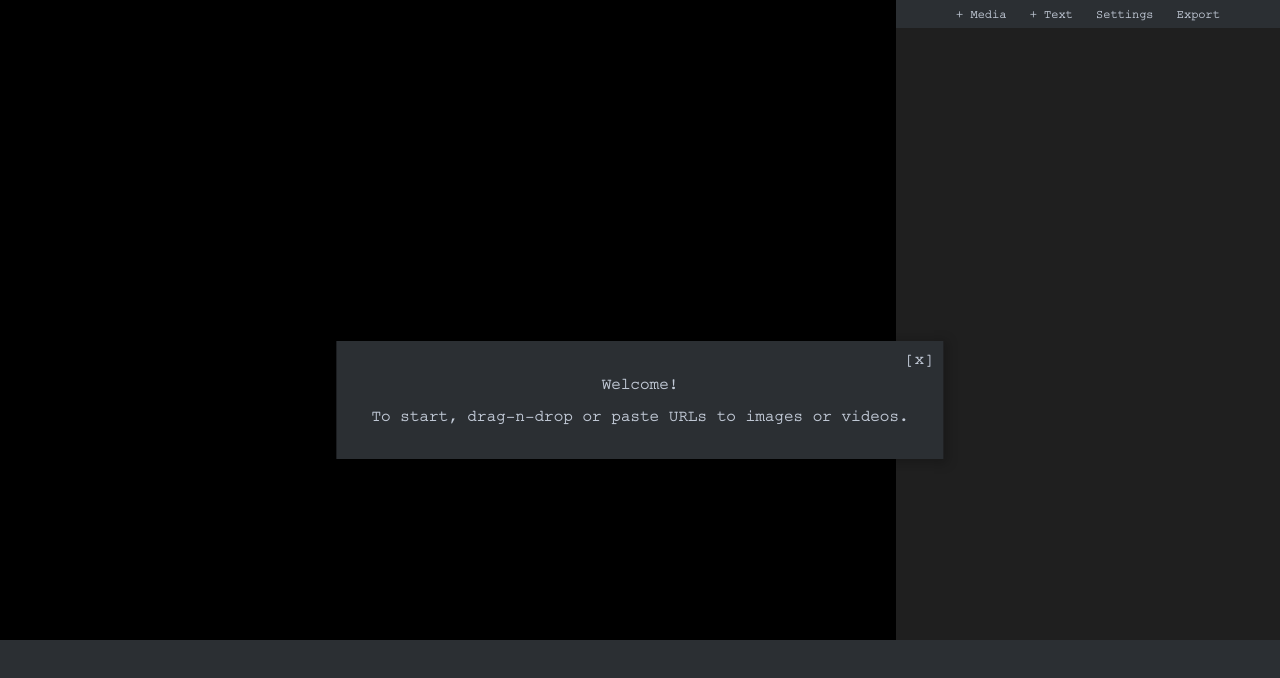
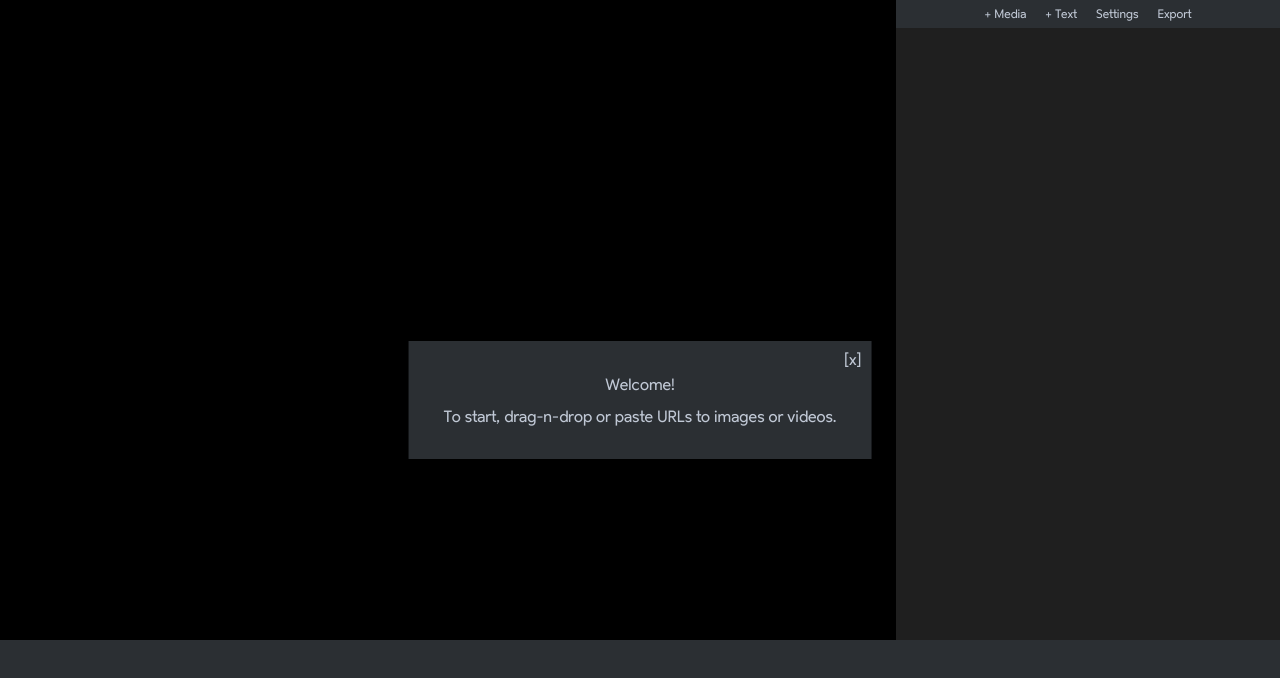
Before and after one commit to thejupitergroup/WebCut, a plain HTML site: page index.html in a window 1280 px wide. Drawn offline with Linux system fonts and the light colour scheme; no server answers.

Commit message:
Changed 3 files

```diff
--- a/reset.css
+++ b/reset.css
@@ -9,6 +9,11 @@ Twitter: @rich_clark
 @font-face {
     font-family: 'Courier WebCut';
     src: url(/CourierWebCut.ttf);
+}
+
+@font-face {
+    font-family: 'JupiterSans';
+    src: url(/jupitersans.ttf);
 }
 
 html, body, div, span, object, iframe,
@@ -28,7 +33,7 @@ time, mark, audio, video {
     border:0;
     outline:0;
     font-size:100%;
-    font-family: 'Courier WebCut';
+    font-family: 'JupiterSans';
     vertical-align:baseline;
     background:transparent;
 }
@@ -60,7 +65,7 @@ a {
     margin:0;
     padding:0;
     font-size:100%;
-    font-family: 'Courier WebCut';
+    font-family: 'JupiterSans';
     vertical-align:baseline;
     background:transparent;
 }
@@ -76,7 +81,7 @@ ins {
 mark {
     background-color:#e3e3e3;
     color:#1f1f1f;
-    font-family: 'Courier WebCut';
+    font-family: 'JupiterSans';
 }
 
 del {
--- a/style.css
+++ b/style.css
@@ -3,10 +3,15 @@
   src: url(/CourierWebCut.ttf);
 }
 
+@font-face {
+  font-family: 'JupiterSans';
+  src: url(/jupitersans.ttf);
+}
+
 html, body {
   margin: 0;
   padding: 0;
-  font-family: 'Courier WebCut';
+  font-family: 'JupiterSans';
 }
 
 ::-moz-selection {
@@ -114,7 +119,7 @@ text-align: center;
   bottom: 20%;
   width: 30%;
   color: rgb(192,200,213);
-  font-family: 'Courier WebCut';
+  font-family: 'JupiterSans';
 }
 
 #cursor_preview {
@@ -128,14 +133,14 @@ text-align: center;
   color: white;
   font-size: 10px;
   color: rgb(255,255,255);
-  font-family: 'Courier WebCut';
+  font-family: 'JupiterSans';
 }
 
 #header {
   background: rgb(43,47,51);
   text-align: center;
   font-size: 12px;
-  font-family: 'Courier WebCut';
+  font-family: 'JupiterSans';
 }
 
 a {
@@ -164,7 +169,7 @@ a:visited {
 
 #layers .preview {
   font-size: 12px;
-  font-family: 'Courier WebCut';
+  font-family: 'JupiterSans';
   word-break: break-all;
   display: flex;
   padding: 4px;
```
Also changed, not shown: jupitersans.ttf (added).
